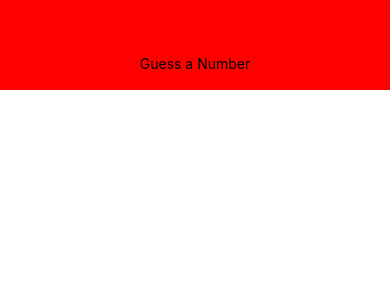
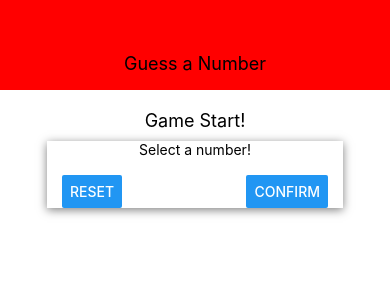
Before and after one commit to elleom/rn-guess-num-app, a React Native app: screen / in a window 390 px wide. Shown: the top 300 px of the page. Built offline with nearby package versions, Linux system fonts and the light colour scheme.

Commit message:
added HomeScreen

```diff
--- a/App.js
+++ b/App.js
@@ -2,12 +2,15 @@ import { StatusBar } from "expo-status-bar";
 import React from "react";
 import { StyleSheet, Text, View } from "react-native";
 import Header from './components/Header.js';
+import StartGameScreen from './screens/StartGameScreen.js';
 
 export default function App() {
 	return (
   <View style={styles.screen}>
 
     <Header title='Guess a Number' />
+	<StartGameScreen />
+
   </View>);
 };
 
--- a/components/Header.js
+++ b/components/Header.js
@@ -16,11 +16,13 @@ const styles = StyleSheet.create({
         paddingTop: 36,
         backgroundColor: 'red',
         alignItems: 'center',
-        justifyContent: 'center'
+        justifyContent: 'center',
+
+
     },
     headerTitle:{
         color: 'black',
-        fontsize: 18,
+        fontSize: 18,
 
     }
 });
--- a/package.json
+++ b/package.json
@@ -8,6 +8,7 @@
     "eject": "expo eject"
   },
   "dependencies": {
+    "@types/react-native": "^0.63.50",
     "expo": "~40.0.0",
     "expo-status-bar": "~1.0.3",
     "react": "16.13.1",
--- /dev/null
+++ b/screens/StartGameScreen.js
@@ -0,0 +1,54 @@
+import React from "react";
+import { View, Text, StyleSheet, TextInput, Button } from "react-native";
+
+const StartGameScreen = (props) => {
+	return (
+		<View style={styles.screen}>
+			<Text style={styles.title}>Game Start!</Text>
+			<View style={styles.inputContainer}>
+				<Text>Select a number!</Text>
+				<TextInput />
+				<View style={styles.buttongrp}>
+					<Button title='RESET' />
+					<Button title='CONFIRM' />
+				</View>
+			</View>
+		</View>
+	);
+};
+
+const styles = StyleSheet.create({
+	screen: {
+		flex: 1,
+		padding: 10,
+		alignItems: "center",
+	},
+	buttongrp: {
+		flexDirection: "row",
+		justifyContent: "space-between",
+		width: "100%",
+		paddingHorizontal: 15,
+	},
+	title: {
+		fontSize: 18,
+		marginVertical: 10,
+	},
+	inputContainer: {
+		width: 300,
+		maxWidth: "80%",
+        alignItems: "center",
+
+		/* the shadow properties work only on IOS */
+        shadowColor: 'black',
+        shadowOpacity: 0.5,
+        shadowOffset: {height: 2, width: 0},
+        shadowRadius: 9,
+
+		/*to do the same i android use the following */
+		elevation: 5,
+		backgroundColor: 'white'
+
+	},
+});
+
+export default StartGameScreen;
```
Also changed, not shown: 1 other file (tests, documents, lock files or other folders).
